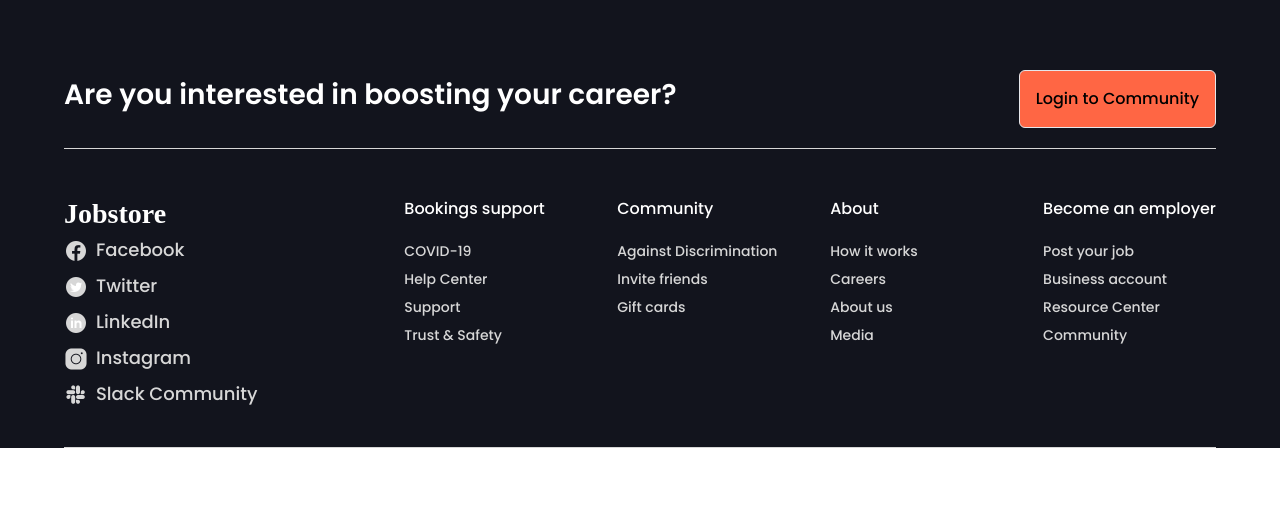
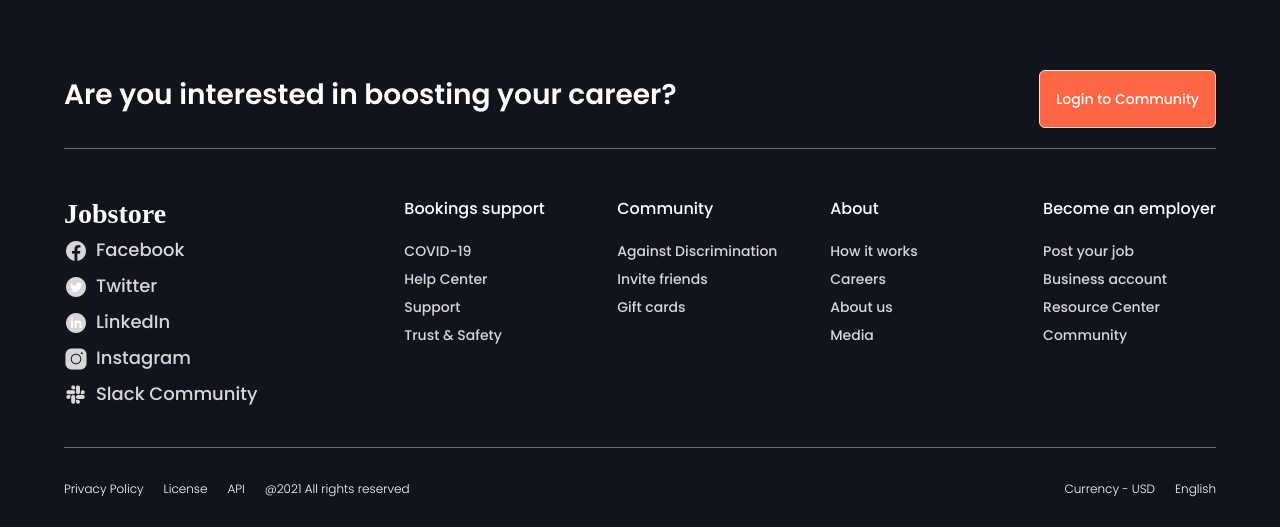
Before and after one commit to Nikhil-0200/JobStore2, a React (Vite) app in the folder jobstore2/: page / in a window 1280 px wide. Shown: the part 2663-3190 px from the top of the page. Before the commit the page ends 3111 px from the top, so only its background shows below. Built offline with nearby package versions, Linux system fonts and the light colour scheme; no server answers.

Commit message:
Job Section Responsivness Added

```diff
--- a/jobstore2/src/Components/CompanyCard.jsx
+++ b/jobstore2/src/Components/CompanyCard.jsx
@@ -2,7 +2,7 @@ import Button from "./Button";
 
 const CompanyCard = ({companyLogo, companyName, })=>{
     return(
-        <section className="border">
+        <section>
             <div>
                 <img src={companyLogo} alt="" />
             </div>
--- a/jobstore2/src/Components/JobShowPortal.jsx
+++ b/jobstore2/src/Components/JobShowPortal.jsx
@@ -3,25 +3,25 @@ import Button from "./Button";
 const JobShowPortal = ({position, companyLogo, state, place}) => {
 
   return (
-    <section className="flex justify-between items-center px-4 py-4">
-        <div className="flex gap-10 max-w-[90%]">
+    <section className="xl:flex xl:justify-between xl:items-center xl:px-4 py-4 border items-center">
+        <div className="flex gap-4 xl:gap-10 xl:max-w-[90%] max-xl:flex-col max-xl:items-center">
             <div className="w-[70px] border border-black h-[70px] rounded-xl flex items-center overflow-x-hidden">
         <img
-          className="object-cover"
+          className="object-cover w-[100%]"
           src={companyLogo}
-          alt=""
+          alt="Logo"
         />
       </div>
-      <div className="flex flex-col border justify-evenly gap-2">
-        <h1 className="font-poppins-semibold text-2xl">{position}</h1>
-        <div className="font-poppins-medium text-slate-gray">
+      <div className="flex flex-col border justify-evenly gap-2 max-xl:w-full max-xl:items-center">
+        <h1 className="font-poppins-semibold xl:text-2xl max-xl:text-center">{position}</h1>
+        <div className="font-poppins-medium text-slate-gray max-xl:text-center">
           <span>{state}</span>
-          <span>{place}</span>
+          <span>, {place}</span>
         </div>
       </div>
         </div>
 
-      <div>
+      <div className="flex max-xl:justify-center pt-6">
         <Button
           label="Apply Job"
           backgroundColor="bg-sky-blue"
--- a/jobstore2/src/Sections/FindJobSection/FeaturedJobs.jsx
+++ b/jobstore2/src/Sections/FindJobSection/FeaturedJobs.jsx
@@ -43,15 +43,15 @@ const handleSeeMore = ()=>{
   return (
     <section className="max-container">
       <div className="flex flex-col content-center">
-        <h1 className="font-poppins-extrabold text-3.5xl pb-2">
+        <h1 className="font-poppins-extrabold text-3xl xl:text-3.5xl pb-2 text-center xl:text-left ">
           Featured jobs
         </h1>
-        <div className="flex justify-between">
-          <p className="font-poppins-medium text-sm text-slate-gray flex items-center">
+        <div className="flex xl:justify-between xl:flex-row flex-col ">
+          <p className="font-poppins-medium text-sm text-slate-gray flex items-center max-xl:m-auto max-xl:pb-5">
             Know your worth and find the job that qualify your life
           </p>
 
-          <div className="flex gap-5">
+          <div className="flex gap-5 max-xl:m-auto">
             {FeaturesJobButtonText.map((ele, index) => (
               <Button
                 key={index}
@@ -79,6 +79,9 @@ const handleSeeMore = ()=>{
               <Button
                 onClick={handleSeeMore}
                 label="See More Jobs"
+                backgroundColor="bg-coral-red"
+                textColor="text-white"
+                textSize="text-sm"
               />
 
           </div>
--- a/jobstore2/src/Sections/FindJobSection/Footer.jsx
+++ b/jobstore2/src/Sections/FindJobSection/Footer.jsx
@@ -6,14 +6,14 @@ import { FooterData } from "../../Constants/index";
 const Footer = () => {
   return (
     <section className="text-white">
-      <div className="flex justify-between border-b border-slight-gray pb-5">
+      <div className="flex justify-between border-b border-slate-gray pb-5">
         <h1 className="font-poppins-semibold text-3xl pb-2">
           Are you interested in boosting your career?{" "}
         </h1>
-        <Button label="Login to Community" textColor="text-white" />
+        <Button label="Login to Community" backgroundColor="bg-coral-red" textColor="text-white" textSize="text-sm"/>
       </div>
 
-      <div className="flex justify-between py-10 border-b border-slight-gray">
+      <div className="flex justify-between py-10 border-b border-slate-gray max-lg:flex-col-reverse">
         <div>
           <span style={{ fontFamily: "Poppins" }}>
             <Link to="/">
@@ -47,6 +47,20 @@ const Footer = () => {
           ))}
         </div>
       </div>
+
+      <div className="flex justify-between font-poppins-light text-[12px] py-8">
+        <div className="flex gap-5">
+          <h1>Privacy Policy</h1>
+          <h1>License</h1>
+          <h1>API</h1>
+          <h1>@2021 All rights reserved</h1>
+        </div>
+
+        <div className="flex gap-5">
+          <h1>Currency - USD</h1>
+          <h1>English</h1>
+        </div>
+      </div>
     </section>
   );
 };
--- a/jobstore2/src/Sections/FindJobSection/ManageHiring.jsx
+++ b/jobstore2/src/Sections/FindJobSection/ManageHiring.jsx
@@ -8,7 +8,7 @@ const ManageHiring = () => {
       <div className="flex justify-center flex-col gap-9 w-full m-auto items-center">
         <h1 className="font-poppins-extrabold text-3.5xl pb-2">Manage your hiring campaign</h1>
 
-        <div className="flex gap-8">
+        <div className="flex gap-8 max-xl:flex-col">
           {HiringCampaign.map((ele, index)=>(
             <HiringCard
             {...ele}
```
